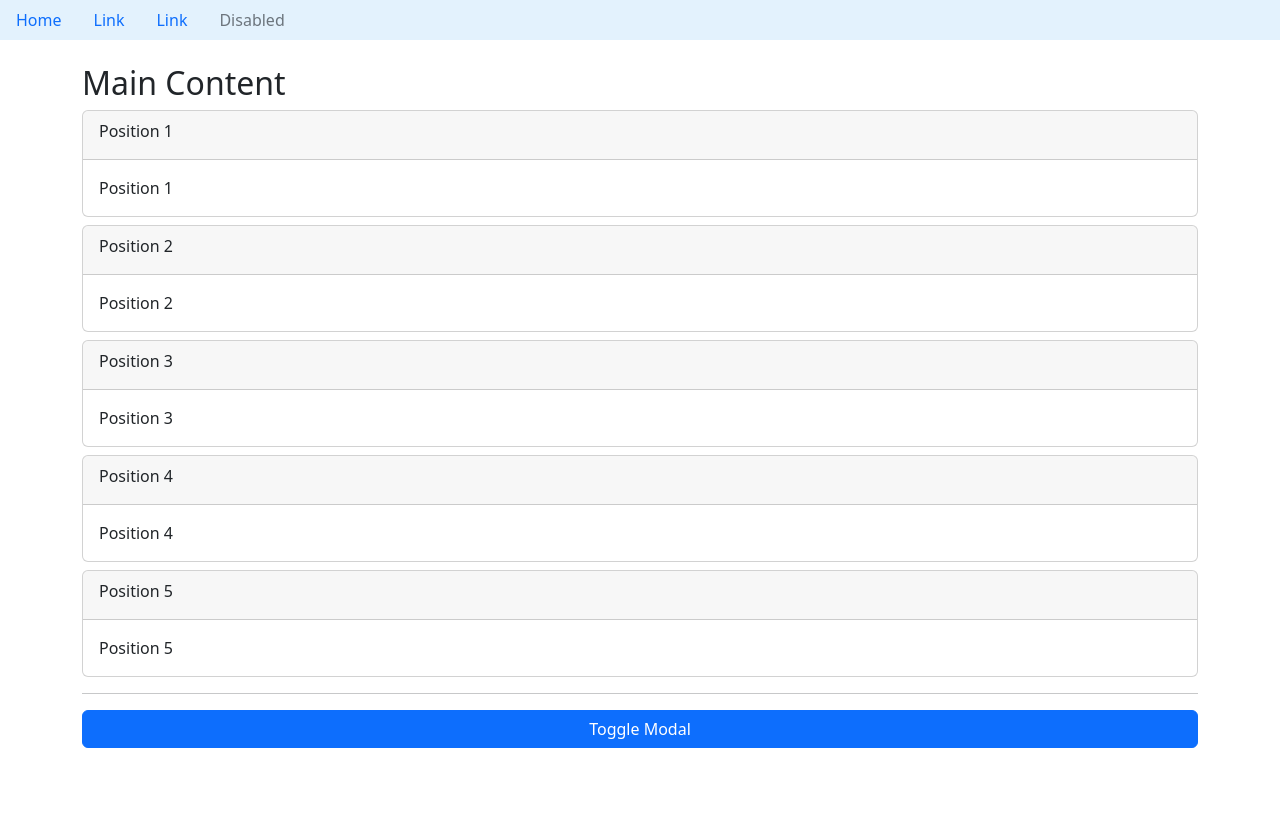
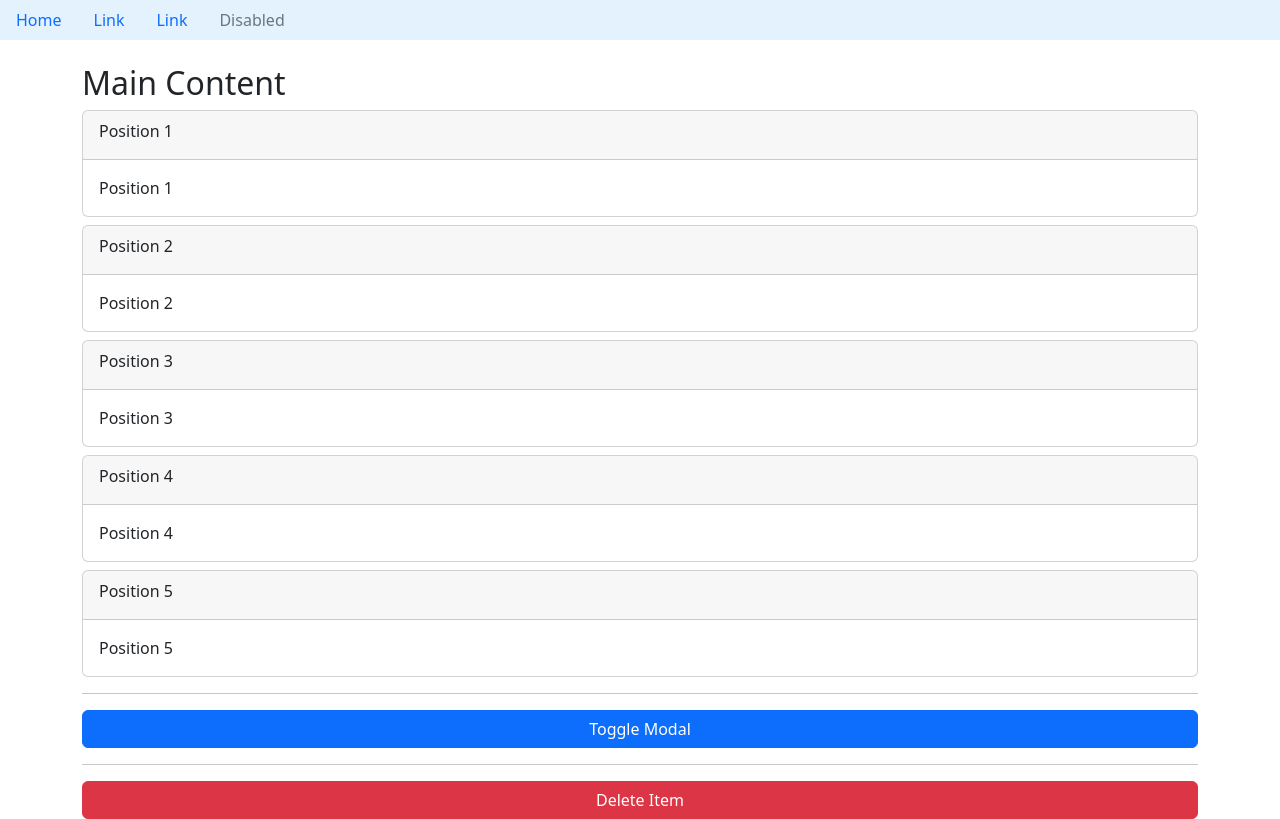
Before and after one commit to ralampay/April-2023-Angular-Trainocate-Workshop, an Angular app: page / in a window 1280 px wide. Built offline with nearby package versions, Linux system fonts and the light colour scheme.

Commit message:
added delete button

```diff
--- a/src/app/components/main/main.component.html
+++ b/src/app/components/main/main.component.html
@@ -20,3 +20,9 @@
 >
     Toggle Modal
 </button>
+<hr>
+<button
+    class="btn btn-danger w-100"
+>
+    Delete Item
+</button>
```
